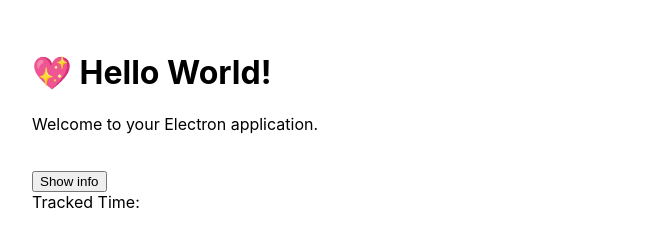
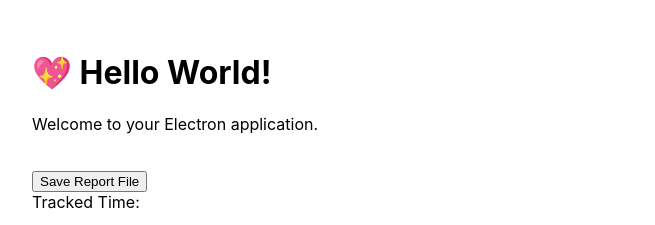
Before and after one commit to Kregopaulgue/daily-reporter, an Electron app: page src/index.html in a window 800 px wide. Shown: the top 225 px of the page, without its empty margins (64-719 px from the left). Drawn offline with Linux system fonts and the light colour scheme.

Commit message:
-minor change button title

```diff
--- a/src/index.html
+++ b/src/index.html
@@ -9,7 +9,7 @@
     <h1>💖 Hello World!</h1>
     <p>Welcome to your Electron application.</p>
     <br/>
-    <button id="showInfoButton">Show info</button>
+    <button id="showInfoButton">Save Report File</button>
     <br/>
     <script type="text/javascript">
       require('./renderProcesses/initialisingPage.js');
```
